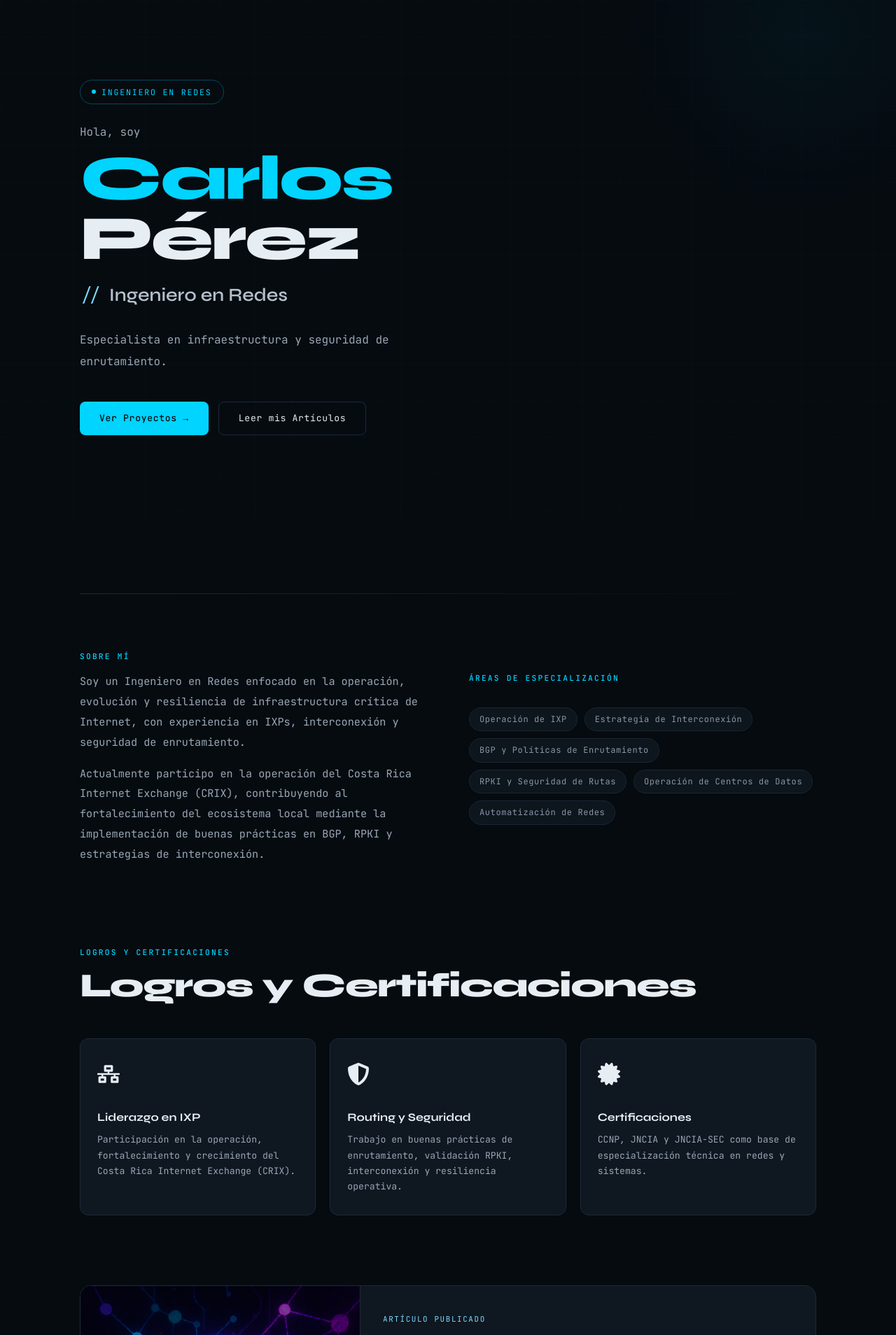
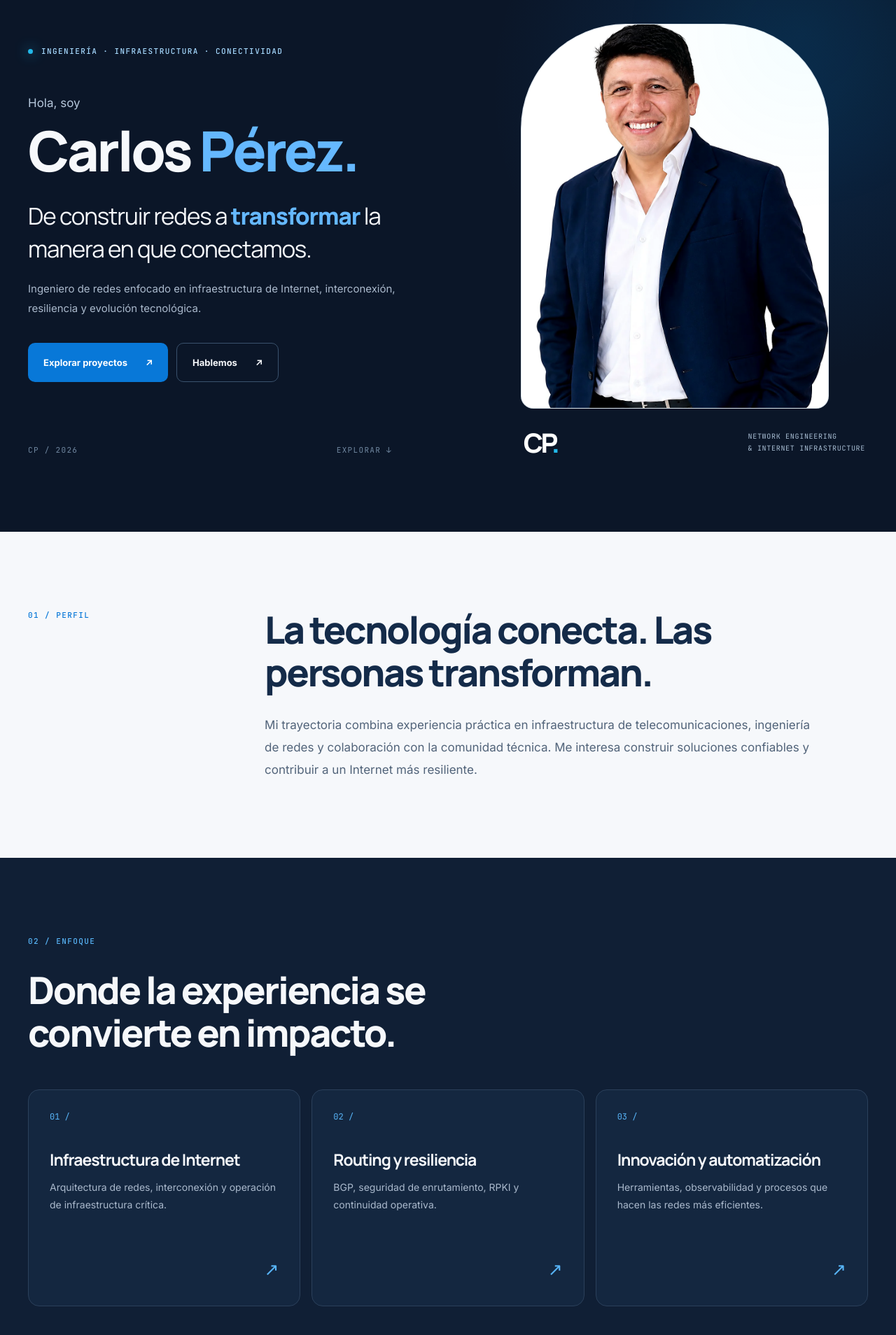
Before and after one commit to C4rlosp/carlosperez-web, a React (Vite) app: page / in a window 1280 px wide. Shown: the part 52-1960 px from the top of the page at 70% size. Built offline with nearby package versions, Linux system fonts and the light colour scheme.

Commit message:
feat: create first CP brand homepage draft

```diff
--- /dev/null
+++ b/src/pages/Home.css
@@ -0,0 +1,140 @@
+@import url('https://fonts.googleapis.com/css2?family=Inter:wght@400;500;600;700&family=Manrope:wght@400;500;600;700;800&display=swap');
+
+.cp-home {
+  --cp-navy: #0B1628;
+  --cp-blue: #0878D8;
+  --cp-white: #F6F8FB;
+  --cp-muted: #AAB9CC;
+  font-family: 'Inter', sans-serif;
+  color: var(--cp-white);
+  background: var(--cp-navy);
+}
+.cp-home *, .cp-home *::before, .cp-home *::after { box-sizing: border-box; }
+.cp-home h1, .cp-home h2, .cp-home h3 {
+  font-family: 'Manrope', sans-serif;
+  letter-spacing: -.045em;
+  line-height: 1.13;
+}
+.cp-home a { text-decoration: none; }
+.cp-wrap { width: min(1200px, calc(100% - 64px)); margin: 0 auto; }
+.cp-hero { position: relative; overflow: hidden; background: #0B1628; }
+.cp-hero-glow {
+  position: absolute; inset: -30% -20% auto auto;
+  width: 850px; height: 850px; border-radius: 50%;
+  background: radial-gradient(circle, rgba(8,120,216,.18), transparent 68%);
+  pointer-events: none;
+}
+.cp-hero-grid {
+  position: relative; display: grid; grid-template-columns: 1.12fr .88fr;
+  align-items: center; gap: 6%; min-height: 710px; padding: 86px 0 80px;
+}
+.cp-eyebrow, .cp-section-kicker {
+  font-family: 'JetBrains Mono', monospace;
+  font-size: 11px; letter-spacing: .13em; font-weight: 500;
+}
+.cp-eyebrow { display: flex; align-items: center; gap: 12px; color: #A6D9FF; }
+.cp-dot { width: 7px; height: 7px; border-radius: 50%; background: #22B8E8; box-shadow: 0 0 18px #22B8E8; }
+.cp-hello { margin: 50px 0 8px; font-size: 17px; color: #B5C7DB; }
+.cp-name { margin: 0; font-size: clamp(58px, 6.2vw, 100px); font-weight: 800; white-space: nowrap; }
+.cp-name span { color: #65B8FF; }
+.cp-statement {
+  margin: 27px 0 20px; max-width: 590px; font-family: 'Manrope', sans-serif;
+  font-size: clamp(23px, 2.6vw, 34px); line-height: 1.4; letter-spacing: -.035em;
+}
+.cp-statement strong { color: #65B8FF; font-weight: 800; }
+.cp-intro { max-width: 540px; color: var(--cp-muted); font-size: 15px; line-height: 1.85; }
+.cp-actions { display: flex; flex-wrap: wrap; gap: 12px; margin-top: 35px; }
+.cp-btn {
+  display: inline-flex; align-items: center; justify-content: space-between;
+  gap: 26px; padding: 16px 22px; border-radius: 10px;
+  font-size: 13px; font-weight: 700; transition: transform .2s, background .2s;
+}
+.cp-btn:hover { transform: translateY(-3px); }
+.cp-btn-primary { background: var(--cp-blue); color: #fff; }
+.cp-btn-primary:hover { background: #1694f5; }
+.cp-btn-secondary { border: 1px solid #3A526D; color: #F6F8FB; }
+.cp-btn-secondary:hover { background: rgba(255,255,255,.07); }
+.cp-hero-bottom {
+  display: flex; justify-content: space-between; max-width: 520px;
+  margin-top: 90px; color: #7188A1; font: 11px 'JetBrains Mono', monospace;
+  letter-spacing: .12em;
+}
+.cp-hero-visual { position: relative; min-width: 0; }
+.cp-portrait-frame {
+  aspect-ratio: 4/5; max-height: 550px; overflow: hidden;
+  background: #D8E1EA; border-radius: 150px 150px 18px 18px;
+  border: 1px solid rgba(255,255,255,.15);
+}
+.cp-portrait-frame img { width: 100%; height: 100%; object-fit: cover; object-position: center 20%; }
+.cp-visual-caption {
+  display: flex; align-items: center; justify-content: space-between; gap: 15px;
+  padding: 22px 4px; color: #A8BDD2; font: 10px/1.7 'JetBrains Mono', monospace;
+  letter-spacing: .07em;
+}
+.cp-monogram { font: 800 38px 'Manrope', sans-serif; letter-spacing: -.09em; color: #fff; }
+.cp-monogram span { color: #22B8E8; }
+.cp-section { padding: 110px 0; }
+.cp-section-kicker { color: #58B5F8; margin-bottom: 30px; }
+.cp-home h2 { margin: 0; font-size: clamp(33px, 4.2vw, 57px); font-weight: 800; }
+.cp-about { background: #F6F8FB; color: #142B49; }
+.cp-about .cp-section-kicker { color: #0878D8; }
+.cp-about-grid { display: grid; grid-template-columns: .34fr 1fr; gap: 45px; }
+.cp-about p { max-width: 780px; margin: 28px 0 0; color: #52647A; font-size: 17px; line-height: 1.9; }
+.cp-expertise { background: #101F35; }
+.cp-expertise h2 { max-width: 800px; }
+.cp-expertise-grid { display: grid; grid-template-columns: repeat(3,1fr); gap: 16px; margin-top: 50px; }
+.cp-expertise-card {
+  display: flex; flex-direction: column; min-height: 310px; padding: 30px;
+  border: 1px solid #2B405B; border-radius: 16px; background: #142740;
+}
+.cp-card-number { color: #58B5F8; font: 12px 'JetBrains Mono', monospace; }
+.cp-expertise-card h3 { margin: 40px 0 14px; font-size: 23px; }
+.cp-expertise-card p { color: #AAB9CC; font-size: 14px; line-height: 1.8; }
+.cp-card-arrow { margin-top: auto; align-self: flex-end; color: #58B5F8; font-size: 25px; }
+.cp-journey { background: #F6F8FB; color: #142B49; }
+.cp-journey .cp-section-kicker { color: #0878D8; }
+.cp-journey-heading { display: grid; grid-template-columns: 1.4fr .6fr; gap: 50px; align-items: end; }
+.cp-journey-heading p { color: #52647A; line-height: 1.8; }
+.cp-photo-grid { display: grid; grid-template-columns: 1.2fr 1fr 1fr; gap: 14px; margin-top: 45px; }
+.cp-photo { height: 360px; overflow: hidden; border-radius: 14px; background: #D9E2EB; }
+.cp-photo img { width: 100%; height: 100%; object-fit: cover; transition: transform .5s; }
+.cp-photo:hover img { transform: scale(1.04); }
+.cp-photo-tall img { object-position: center 35%; }
+.cp-text-link {
+  display: inline-flex; gap: 18px; align-items: center; margin-top: 34px;
+  color: #0878D8; font-size: 14px; font-weight: 700;
+}
+.cp-contact-strip { background: #0878D8; padding: 75px 0; }
+.cp-contact-inner { display: flex; justify-content: space-between; gap: 40px; align-items: center; }
+.cp-contact-strip .cp-section-kicker { color: #D9EDFF; }
+.cp-contact-strip h2 { max-width: 730px; font-size: clamp(29px, 3.6vw, 48px); }
+.cp-btn-light { background: #fff; color: #0B1628; flex-shrink: 0; }
+@media (max-width: 900px) {
+  .cp-hero-grid { grid-template-columns: 1fr 1fr; gap: 25px; min-height: auto; }
+  .cp-name { font-size: clamp(43px, 6vw, 70px); }
+  .cp-hero-bottom { margin-top: 55px; }
+  .cp-expertise-grid { grid-template-columns: 1fr; }
+  .cp-expertise-card { min-height: 220px; }
+  .cp-expertise-card h3 { margin-top: 25px; }
+}
+@media (max-width: 700px) {
+  .cp-wrap { width: min(100% - 36px, 1200px); }
+  .cp-hero-grid { grid-template-columns: 1fr; padding: 55px 0 50px; }
+  .cp-hello { margin-top: 35px; }
+  .cp-name { font-size: clamp(47px, 11vw, 75px); }
+  .cp-statement { font-size: 25px; }
+  .cp-hero-bottom { margin-top: 45px; }
+  .cp-hero-visual { max-width: 450px; width: 100%; margin: 0 auto; }
+  .cp-portrait-frame { max-height: 480px; }
+  .cp-section { padding: 75px 0; }
+  .cp-about-grid, .cp-journey-heading { grid-template-columns: 1fr; gap: 12px; }
+  .cp-about p { font-size: 15px; }
+  .cp-photo-grid { grid-template-columns: 1fr 1fr; }
+  .cp-photo { height: 240px; }
+  .cp-photo-tall { grid-column: 1 / -1; height: 320px; }
+  .cp-contact-inner { flex-direction: column; align-items: flex-start; }
+  .cp-contact-strip { padding: 65px 0; }
+}
+@media (prefers-reduced-motion: reduce) {
+  .cp-home * { transition: none !important; }
+}
--- a/src/pages/Home.jsx
+++ b/src/pages/Home.jsx
@@ -1,130 +1,163 @@
-import { publicAsset } from '../utils/publicAsset';
+import { Link } from 'react-router-dom';
 import { useTranslation } from 'react-i18next';
-import { Link } from 'react-router-dom';
-import { FaNetworkWired, FaShieldAlt, FaCertificate } from 'react-icons/fa';
+import './Home.css';
+
+const photo = (name) => `${import.meta.env.BASE_URL}${name}`;
+
+const content = {
+  es: {
+    eyebrow: 'INGENIERÍA · INFRAESTRUCTURA · CONECTIVIDAD',
+    greeting: 'Hola, soy',
+    headline: 'De construir redes a',
+    emphasis: 'transformar',
+    ending: 'la manera en que conectamos.',
+    intro: 'Ingeniero de redes enfocado en infraestructura de Internet, interconexión, resiliencia y evolución tecnológica.',
+    projects: 'Explorar proyectos',
+    contact: 'Hablemos',
+    explore: 'EXPLORAR',
+    aboutLabel: '01 / PERFIL',
+    aboutTitle: 'La tecnología conecta. Las personas transforman.',
+    aboutText: 'Mi trayectoria combina experiencia práctica en infraestructura de telecomunicaciones, ingeniería de redes y colaboración con la comunidad técnica. Me interesa construir soluciones confiables y contribuir a un Internet más resiliente.',
+    expertiseLabel: '02 / ENFOQUE',
+    expertiseTitle: 'Donde la experiencia se convierte en impacto.',
+    areas: [
+      ['01', 'Infraestructura de Internet', 'Arquitectura de redes, interconexión y operación de infraestructura crítica.'],
+      ['02', 'Routing y resiliencia', 'BGP, seguridad de enrutamiento, RPKI y continuidad operativa.'],
+      ['03', 'Innovación y automatización', 'Herramientas, observabilidad y procesos que hacen las redes más eficientes.']
+    ],
+    journeyLabel: '03 / TRAYECTORIA',
+    journeyTitle: 'Del trabajo en campo a la infraestructura que conecta redes.',
+    journeyText: 'Una trayectoria construida entre equipos, torres, centros de datos y comunidades técnicas.',
+    viewProjects: 'Conocer mis proyectos',
+    finalLabel: 'SIGAMOS CONECTANDO',
+    finalTitle: 'Las mejores conexiones comienzan con una conversación.',
+    finalButton: 'Contactarme'
+  },
+  en: {
+    eyebrow: 'ENGINEERING · INFRASTRUCTURE · CONNECTIVITY',
+    greeting: "Hi, I'm",
+    headline: 'From building networks to',
+    emphasis: 'transforming',
+    ending: 'the way we connect.',
+    intro: 'Network engineer focused on Internet infrastructure, interconnection, resilience, and technological evolution.',
+    projects: 'Explore projects',
+    contact: "Let's talk",
+    explore: 'EXPLORE',
+    aboutLabel: '01 / PROFILE',
+    aboutTitle: 'Technology connects. People transform.',
+    aboutText: 'My journey combines hands-on telecommunications infrastructure experience, network engineering, and collaboration with the technical community. I care about building reliable solutions and contributing to a more resilient Internet.',
+    expertiseLabel: '02 / FOCUS',
+    expertiseTitle: 'Where experience becomes impact.',
+    areas: [
+      ['01', 'Internet infrastructure', 'Network architecture, interconnection, and critical infrastructure operations.'],
+      ['02', 'Routing and resilience', 'BGP, routing security, RPKI, and operational continuity.'],
+      ['03', 'Innovation and automation', 'Tools, observability, and processes that make networks more efficient.']
+    ],
+    journeyLabel: '03 / JOURNEY',
+    journeyTitle: 'From fieldwork to the infrastructure connecting networks.',
+    journeyText: 'A journey built across equipment, towers, data centers, and technical communities.',
+    viewProjects: 'Explore my projects',
+    finalLabel: "LET'S CONNECT",
+    finalTitle: 'The best connections start with a conversation.',
+    finalButton: 'Get in touch'
+  }
+};
 
 export default function Home() {
-  const { t } = useTranslation();
-  const achievements = t('achievements.items', { returnObjects: true });
-  const skills = t('skills', { returnObjects: true });
-  const iconMap = {
-    lan: <FaNetworkWired />,
-    shield: <FaShieldAlt />,
-    workspace_premium: <FaCertificate />
-  };
+  const { i18n } = useTranslation();
+  const lang = i18n.resolvedLanguage?.startsWith('en') ? 'en' : 'es';
+  const c = content[lang];
 
   return (
-    <main>
-      {/* HERO */}
-      <section className="hero">
-        <div className="container">
-          <div className="hero-grid">
-            <div>
-              <div className="hero-badge fade-up fade-up-1">
-                {t('hero.title')}
+    <main className="cp-home">
+      <section className="cp-hero">
+        <div className="cp-hero-glow" aria-hidden="true" />
+        <div className="cp-wrap cp-hero-grid">
+          <div className="cp-hero-copy">
+            <div className="cp-eyebrow"><span className="cp-dot" />{c.eyebrow}</div>
+            <p className="cp-hello">{c.greeting}</p>
+            <h1 className="cp-name">Carlos <span>Pérez.</span></h1>
+            <div className="cp-statement">
+              {c.headline} <strong>{c.emphasis}</strong> {c.ending}
             </div>
-              <p className="hero-greeting fade-up fade-up-1">{t('hero.greeting')}</p>
-              <h1 className="hero-name fade-up fade-up-2">
-                {t('hero.name').split(' ').map((word, i) => (
-                  <span key={i} className={i === 0 ? 'accent' : ''}>
-                    {word}{' '}
-                  </span>
-                ))}
-              </h1>
-              <p className="hero-title fade-up fade-up-3">{t('hero.title')}</p>
-              <p className="hero-subtitle fade-up fade-up-4">{t('hero.subtitle')}</p>
-
-              <div className="hero-ctas fade-up fade-up-5">
-                <Link to="/projects" className="btn-primary">
-                  {t('hero.cta_projects')} →
-                </Link>
-                <Link to="/articles" className="btn-outline">
-                  {t('hero.cta_article')}
-                </Link>
+            <p className="cp-intro">{c.intro}</p>
+            <div className="cp-actions">
+              <Link className="cp-btn cp-btn-primary" to="/projects">{c.projects}<span aria-hidden="true">↗</span></Link>
+              <Link className="cp-btn cp-btn-secondary" to="/contact">{c.contact}<span aria-hidden="true">↗</span></Link>
+            </div>
+            <div className="cp-hero-bottom">
+              <span>CP / 2026</span>
+              <span>{c.explore} ↓</span>
             </div>
           </div>
-
-            <div className="hero-avatar fade-up fade-up-3">
-              <div className="hero-avatar-placeholder">
-                <img
-                  src={publicAsset("/portrait-carlos.webp")}
-                  alt="Carlos Pérez"
-                  style={{ width: '100%', height: '100%', objectFit: 'cover' }}
-                />
+          <div className="cp-hero-visual">
+            <div className="cp-portrait-frame">
+              <img src={photo('portrait-carlos.webp')} alt="Carlos Pérez, retrato profesional" />
             </div>
+            <div className="cp-visual-caption">
+              <span className="cp-monogram" aria-label="Carlos Pérez">CP<span>.</span></span>
+              <span>NETWORK ENGINEERING<br />& INTERNET INFRASTRUCTURE</span>
             </div>
           </div>
         </div>
       </section>
 
-      {/* SOBRE MÍ */}
-      <section className="section">
-        <div className="container">
-          <div className="divider" />
-          <p className="section-label">{t('about.title')}</p>
-          <div className="about-grid">
-            <div className="about-bio">
-              <p>{t('about.bio')}</p>
-              <p>{t('about.bio2')}</p>
-            </div>
+      <section className="cp-about cp-section">
+        <div className="cp-wrap cp-about-grid">
+          <div className="cp-section-kicker">{c.aboutLabel}</div>
           <div>
-              <p className="section-label" style={{ marginBottom: 16 }}>
-                {t('about.skills_title')}
-              </p>
-              <div className="skills-grid">
-                {Array.isArray(skills) &&
-                  skills.map((skill) => (
-                    <span key={skill} className="skill-tag">
-                      {skill}
-                    </span>
-                  ))}
-              </div>
-            </div>
+            <h2>{c.aboutTitle}</h2>
+            <p>{c.aboutText}</p>
           </div>
         </div>
       </section>
 
-      {/* DESTACADO / LOGROS */}
-      <section className="section" style={{ paddingTop: 0 }}>
-        <div className="container">
-          <p className="section-label">{t('achievements.title')}</p>
-          <h2 className="section-title">{t('achievements.title')}</h2>
-          <div className="achievements-grid">
-            {Array.isArray(achievements) &&
-              achievements.map((item, i) => (
-                <div className="achievement-card" key={i}>
-                  <div className="achievement-icon">{iconMap[item.icon] || null}</div>
-                  <h3 className="achievement-title">{item.title}</h3>
-                  <p className="achievement-desc">{item.description}</p>
-                </div>
+      <section className="cp-expertise cp-section">
+        <div className="cp-wrap">
+          <div className="cp-section-kicker">{c.expertiseLabel}</div>
+          <h2>{c.expertiseTitle}</h2>
+          <div className="cp-expertise-grid">
+            {c.areas.map(([number, title, description]) => (
+              <article className="cp-expertise-card" key={number}>
+                <span className="cp-card-number">{number} /</span>
+                <h3>{title}</h3>
+                <p>{description}</p>
+                <span className="cp-card-arrow" aria-hidden="true">↗</span>
+              </article>
             ))}
           </div>
         </div>
       </section>
 
-      {/* ARTÍCULO */}
-      <section className="section" style={{ paddingTop: 0 }}>
-        <div className="container">
-          <Link to="/article/rpki-ghost" className="article-card-link">
-            <div className="article-card-featured">
-              <div className="article-card-image">
-                <img src={publicAsset("/rpki-ghost-cover.png")} alt="RPKI Ghost Analysis" />
+      <section className="cp-journey cp-section">
+        <div className="cp-wrap">
+          <div className="cp-section-kicker">{c.journeyLabel}</div>
+          <div className="cp-journey-heading">
+            <h2>{c.journeyTitle}</h2>
+            <p>{c.journeyText}</p>
           </div>
-
-              <div className="article-card-info">
-                <div>
-                  <div className="article-label">{t('article.label')}</div>
-                  <h3 className="article-title">{t('article.title')}</h3>
-                  <p className="article-desc">{t('article.description')}</p>
+          <div className="cp-photo-grid">
+            <div className="cp-photo cp-photo-tall">
+              <img src={photo('08-tower-climb-web.webp')} alt="Trabajo en torre de telecomunicaciones" loading="lazy" />
             </div>
-
-                <div className="article-footer-meta">
-                  <span className="article-cta-btn">{t('article.cta')}</span>
-                  <div className="article-featured-arrow">→</div>
+            <div className="cp-photo">
+              <img src={photo('05-ericsson-equipment-web.webp')} alt="Carlos Pérez trabajando con infraestructura Ericsson" loading="lazy" />
+            </div>
+            <div className="cp-photo">
+              <img src={photo('04-tower-field-web.webp')} alt="Experiencia de campo en telecomunicaciones" loading="lazy" />
             </div>
           </div>
+          <Link to="/projects" className="cp-text-link">{c.viewProjects} <span aria-hidden="true">↗</span></Link>
         </div>
-          </Link>
+      </section>
+
+      <section className="cp-contact-strip">
+        <div className="cp-wrap cp-contact-inner">
+          <div>
+            <div className="cp-section-kicker">{c.finalLabel}</div>
+            <h2>{c.finalTitle}</h2>
+          </div>
+          <Link className="cp-btn cp-btn-light" to="/contact">{c.finalButton}<span aria-hidden="true">↗</span></Link>
         </div>
       </section>
     </main>
```
Lines whose indentation alone changed are shown as unchanged.
